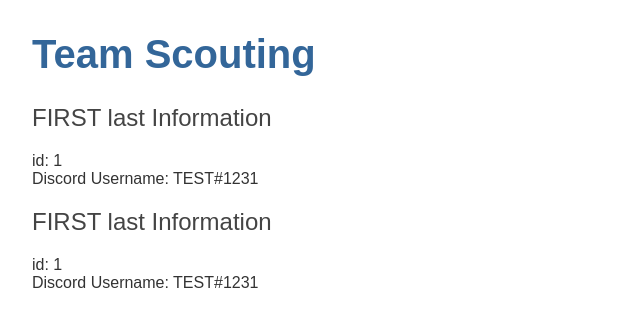
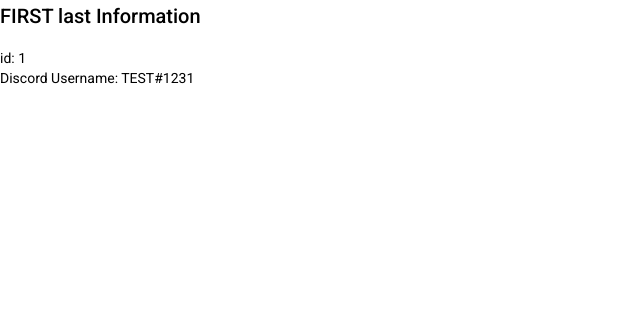
Before and after one commit to tallsmallone/team-scouting-angular-gui, an Angular app: page /home in a window 1280 px wide. Shown: the top 326 px of the page, without its empty margins (0-640 px from the left). Built offline with nearby package versions, Linux system fonts and the light colour scheme.

Commit message:
start setting up data service and material theme

```diff
--- a/angular.json
+++ b/angular.json
@@ -27,6 +27,7 @@
               "src/assets"
             ],
             "styles": [
+              "src/custom-theme.scss",
               "src/styles.css"
             ],
             "scripts": []
--- a/package.json
+++ b/package.json
@@ -15,10 +15,12 @@
   "private": true,
   "dependencies": {
     "@angular/animations": "~12.2.0",
+    "@angular/cdk": "12.2.7",
     "@angular/common": "~12.2.0",
     "@angular/compiler": "~12.2.0",
     "@angular/core": "~12.2.0",
     "@angular/forms": "~12.2.0",
+    "@angular/material": "12.2.7",
     "@angular/platform-browser": "~12.2.0",
     "@angular/platform-browser-dynamic": "~12.2.0",
     "@angular/router": "~12.2.0",
--- a/src/app/app.component.html
+++ b/src/app/app.component.html
@@ -1,3 +1 @@
-<h1>{{title}}</h1>
-<app-view-all-players></app-view-all-players>
 <router-outlet></router-outlet>
--- a/src/app/app.module.ts
+++ b/src/app/app.module.ts
@@ -5,10 +5,11 @@
 import { AppComponent } from './app.component';
 import { ViewAllPlayersComponent } from './view-all-players/view-all-players.component';
 import { HttpClientModule } from '@angular/common/http';
+import { BrowserAnimationsModule } from '@angular/platform-browser/animations';
 
 @NgModule({
   declarations: [AppComponent, ViewAllPlayersComponent],
-  imports: [BrowserModule, AppRoutingModule, HttpClientModule],
+  imports: [BrowserModule, AppRoutingModule, HttpClientModule, BrowserAnimationsModule],
   providers: [],
   bootstrap: [AppComponent],
 })
--- /dev/null
+++ b/src/custom-theme.scss
@@ -0,0 +1,34 @@
+
+// Custom Theming for Angular Material
+// For more information: https://material.angular.io/guide/theming
+@use '~@angular/material' as mat;
+// Plus imports for other components in your app.
+
+// Include the common styles for Angular Material. We include this here so that you only
+// have to load a single css file for Angular Material in your app.
+// Be sure that you only ever include this mixin once!
+@include mat.core();
+
+// Define the palettes for your theme using the Material Design palettes available in palette.scss
+// (imported above). For each palette, you can optionally specify a default, lighter, and darker
+// hue. Available color palettes: https://material.io/design/color/
+$team-scouting-gui-primary: mat.define-palette(mat.$indigo-palette);
+$team-scouting-gui-accent: mat.define-palette(mat.$pink-palette, A200, A100, A400);
+
+// The warn palette is optional (defaults to red).
+$team-scouting-gui-warn: mat.define-palette(mat.$red-palette);
+
+// Create the theme object. A theme consists of configurations for individual
+// theming systems such as "color" or "typography".
+$team-scouting-gui-theme: mat.define-light-theme((
+  color: (
+    primary: $team-scouting-gui-primary,
+    accent: $team-scouting-gui-accent,
+    warn: $team-scouting-gui-warn,
+  )
+));
+
+// Include theme styles for core and each component used in your app.
+// Alternatively, you can import and @include the theme mixins for each component
+// that you are using.
+@include mat.all-component-themes($team-scouting-gui-theme);
--- a/src/index.html
+++ b/src/index.html
@@ -6,8 +6,11 @@
   <base href="/">
   <meta name="viewport" content="width=device-width, initial-scale=1">
   <link rel="icon" type="image/x-icon" href="favicon.ico">
+  <link rel="preconnect" href="https://fonts.gstatic.com">
+  <link href="https://fonts.googleapis.com/css2?family=Roboto:wght@300;400;500&display=swap" rel="stylesheet">
+  <link href="https://fonts.googleapis.com/icon?family=Material+Icons" rel="stylesheet">
 </head>
-<body>
+<body class="mat-typography">
   <app-root></app-root>
 </body>
 </html>
--- a/src/styles.css
+++ b/src/styles.css
@@ -1,23 +1,4 @@
-/* You can add global styles to this file, and also import other style files */
-/* Application-wide Styles */
-h1 {
-    color: #369;
-    font-family: Arial, Helvetica, sans-serif;
-    font-size: 250%;
-  }
-  h2, h3 {
-    color: #444;
-    font-family: Arial, Helvetica, sans-serif;
-    font-weight: lighter;
-  }
-  body {
-    margin: 2em;
-  }
-  body, input[type="text"], button {
-    color: #333;
-    font-family: Cambria, Georgia, serif;
-  }
-  /* everywhere else */
-  * {
-    font-family: Arial, Helvetica, sans-serif;
-  }
+@import "~@angular/material/prebuilt-themes/indigo-pink.css";
+
+html, body { height: 100%; }
+body { margin: 0; font-family: Roboto, "Helvetica Neue", sans-serif; }
```
Also changed, not shown: src/app/data.service.ts (added, +9 -0 lines), 2 other files (tests, documents, lock files or other folders).
